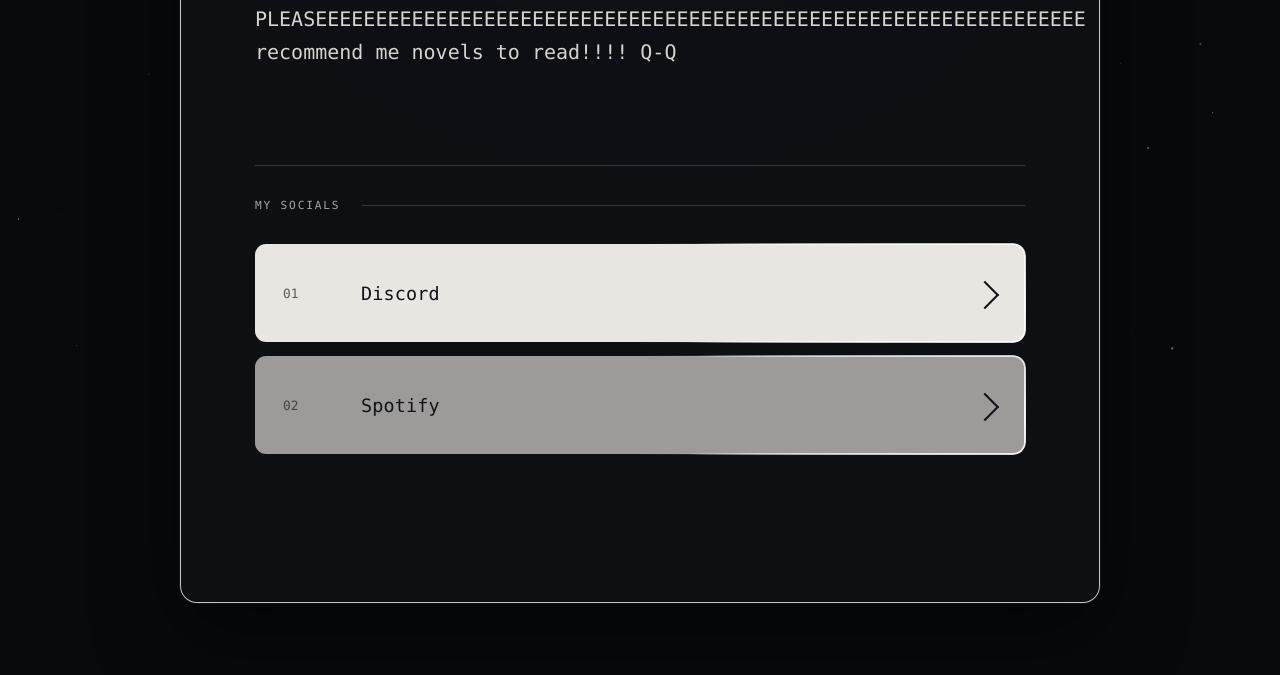
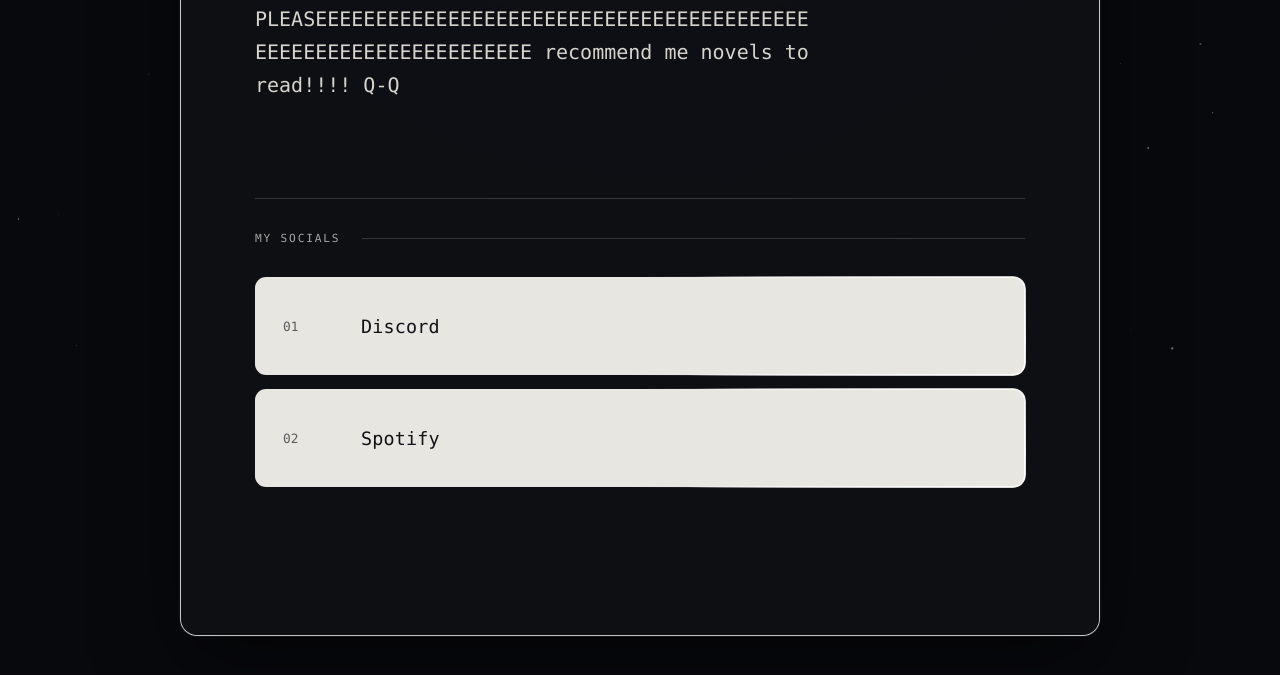
Before and after one commit to LagierWasHere/LagierWasHere.github.io, a plain HTML site: page index.html in a window 1280 px wide. Shown: the part 403-1078 px from the top of the page. Before the commit the page ends 1046 px from the top, so only its background shows below. Drawn offline with Linux system fonts and the light colour scheme.

Commit message:
Fix social card glow and layout
Co-authored-by: Copilot <223556219+Copilot@users.noreply.github.com>

```diff
--- a/index.html
+++ b/index.html
@@ -44,13 +44,10 @@
               <button class="project project-dark discord-trigger" type="button" aria-expanded="false">
                 <span class="project-number">01</span>
                 <span class="project-name">Discord <span class="discord-username">justlagier</span></span>
-                <span class="project-arrow" aria-hidden="true"></span>
               </button>
-              <!-- Replace the Spotify URL below when your profile link is ready. -->
-              <a class="project project-mid" href="https://open.spotify.com/user/your-profile" target="_blank" rel="noreferrer">
+              <a class="project project-mid" href="https://open.spotify.com/user/31c56sxkffavhvbqm5iuhjpejf2u?si=z0lQ1TH-TaaLe0mK3w971A&utm_source=copy-link" target="_blank" rel="noreferrer">
                 <span class="project-number">02</span>
                 <span class="project-name">Spotify</span>
-                <span class="project-arrow" aria-hidden="true"></span>
               </a>
             </div>
           </section>
--- a/styles.css
+++ b/styles.css
@@ -120,11 +120,13 @@ h1 {
 }
 
 .intro-copy {
+  width: 100%;
   max-width: 560px;
   margin: 39px 0 0;
   color: var(--soft);
   font-size: clamp(1rem, 2vw, 1.25rem);
   line-height: 1.65;
+  overflow-wrap: anywhere;
 }
 
 .work {
@@ -159,7 +161,7 @@ h1 {
   position: relative;
   isolation: isolate;
   display: grid;
-  grid-template-columns: 58px 1fr auto;
+  grid-template-columns: 58px 1fr;
   align-items: center;
   gap: 20px;
   min-height: 98px;
@@ -181,7 +183,7 @@ h1 {
   padding: 2px;
   border-radius: 13px;
   background: conic-gradient(
-    from 0deg,
+    from var(--glow-angle),
     transparent 0deg,
     rgba(255, 255, 255, 0.08) 48deg,
     rgba(255, 255, 255, 0.95) 92deg,
@@ -196,7 +198,7 @@ h1 {
     linear-gradient(#000 0 0);
   -webkit-mask-composite: xor;
   mask-composite: exclude;
-  animation: orbit-glow 5s linear infinite;
+  animation: glow-angle 5s linear infinite;
 }
 
 .project > * {
@@ -236,14 +238,10 @@ h1 {
   transform: translateX(7px);
 }
 
-.project-dark {
+.project-dark,
+.project-mid {
   background: #e8e6e1;
   color: #111217;
-}
-
-.project-mid {
-  background: #9c9b9a;
-  color: #121319;
 }
 
 .project-number {
@@ -256,23 +254,15 @@ h1 {
   letter-spacing: 0.01em;
 }
 
-.project-arrow {
-  width: 20px;
-  height: 20px;
-  border-top: 2px solid currentColor;
-  border-right: 2px solid currentColor;
-  transform: translate(-2px, 2px) rotate(45deg);
-  transition: transform 180ms ease;
+@property --glow-angle {
+  syntax: "<angle>";
+  inherits: false;
+  initial-value: 0deg;
 }
 
-.project:hover .project-arrow,
-.project:focus-visible .project-arrow {
-  transform: translate(1px, -1px) rotate(45deg);
-}
-
-@keyframes orbit-glow {
+@keyframes glow-angle {
   to {
-    transform: rotate(360deg);
+    --glow-angle: 360deg;
   }
 }
 
@@ -325,7 +315,7 @@ h1 {
   }
 
   .project {
-    grid-template-columns: 34px 1fr auto;
+    grid-template-columns: 34px 1fr;
     gap: 12px;
     min-height: 76px;
     padding: 0 16px;
```
